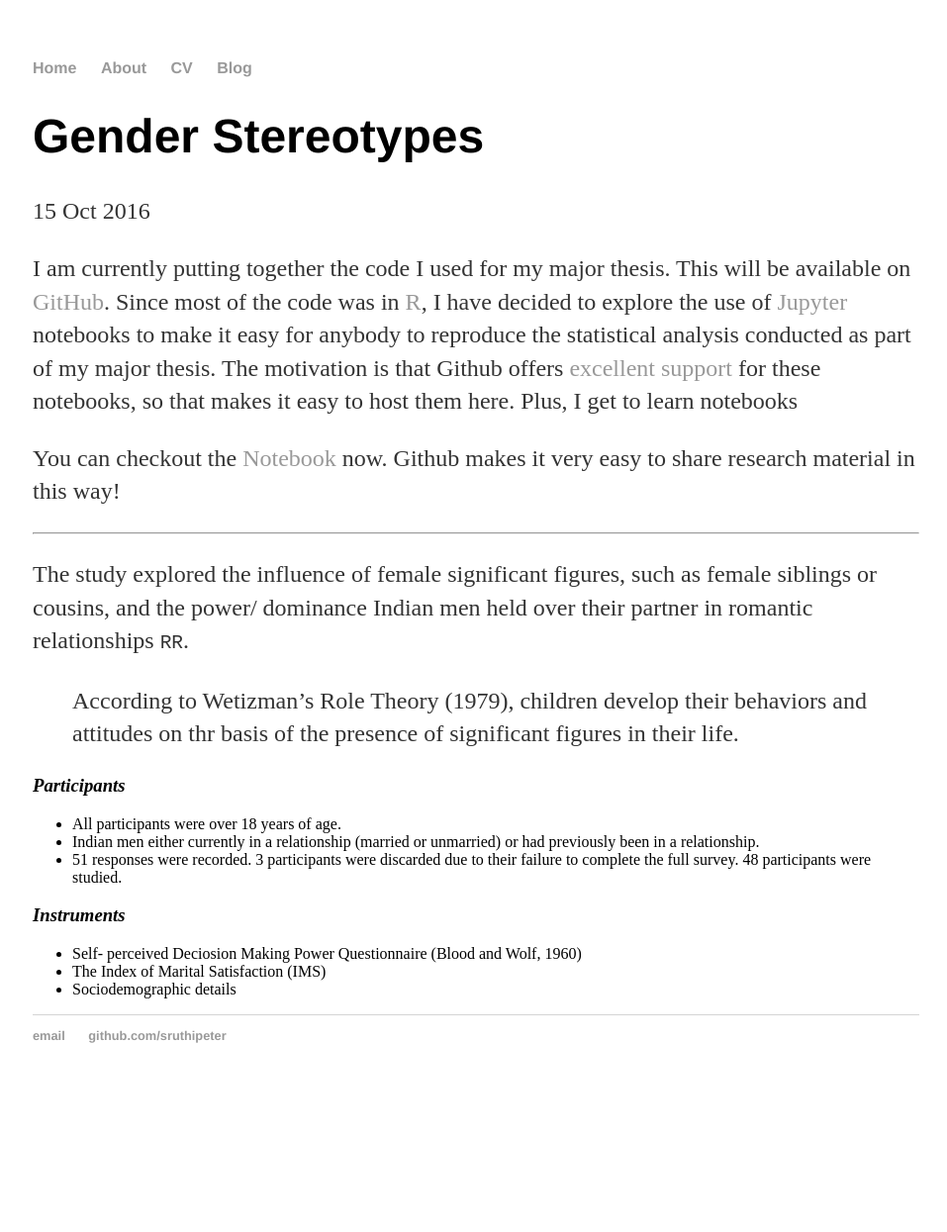
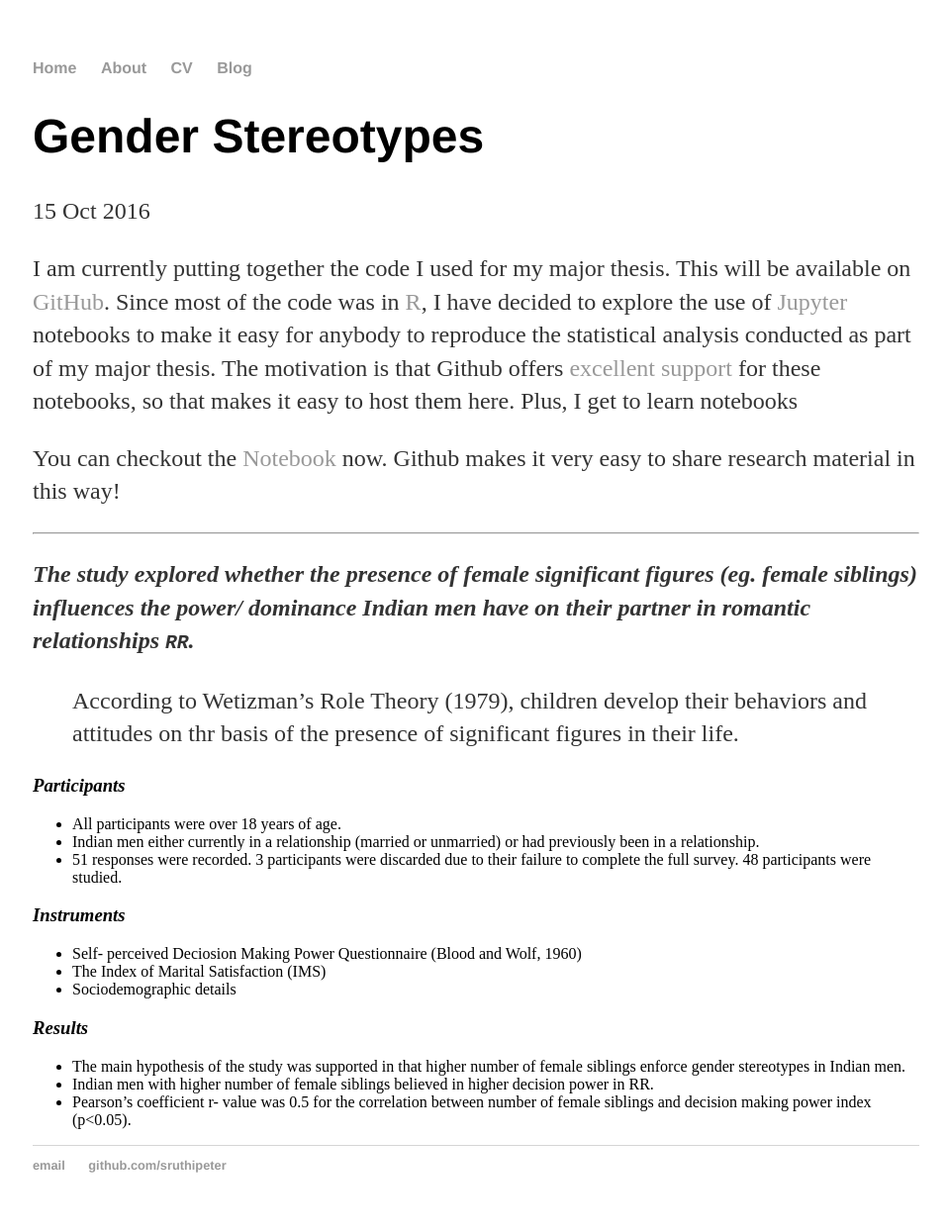
Before and after one commit to sruthipeter/sruthipeter.github.io, a Jekyll site: the page built from _posts/2016-10-16-gender-sterotypes.md, in a window 1280 px wide. Shown: the whole page at 99% size, without its empty margins (159-1116 px from the left). Built offline with Jekyll 4.4.1, drawn with Linux system fonts in a browser that asks for light colours; before the commit the page ends 1114 px from its top, so only the background shows below that.

Commit message:
Update 2016-10-16-gender-sterotypes.md

```diff
--- a/_posts/2016-10-16-gender-sterotypes.md
+++ b/_posts/2016-10-16-gender-sterotypes.md
@@ -10,7 +10,7 @@ You can checkout the [Notebook](https://github.com/sruthipeter/gender-stereotype
 
 ---
 
-The study explored the influence of female significant figures, such as female siblings or cousins, and the power/ dominance Indian men held over their partner in romantic relationships `RR`.
+**_The study explored whether the presence of female significant figures (eg. female siblings) influences the power/ dominance Indian men have on their partner in romantic relationships `RR`._**
 
 >According to Wetizman's Role Theory (1979), children develop their behaviors and attitudes on thr basis of the presence of significant figures in their life.
 
@@ -25,3 +25,9 @@ The study explored the influence of female significant figures, such as female s
 * Self- perceived Deciosion Making Power Questionnaire (Blood and Wolf, 1960)
 * The Index of Marital Satisfaction (IMS)
 * Sociodemographic details
+
+### **_Results_**
+
+* The main hypothesis of the study was supported in that higher number of female siblings enforce gender stereotypes in Indian men.
+* Indian men with higher number of female siblings believed in higher decision power in RR.
+* Pearson's coefficient r- value was 0.5 for the correlation between number of female siblings and decision making power index (p<0.05).
```
